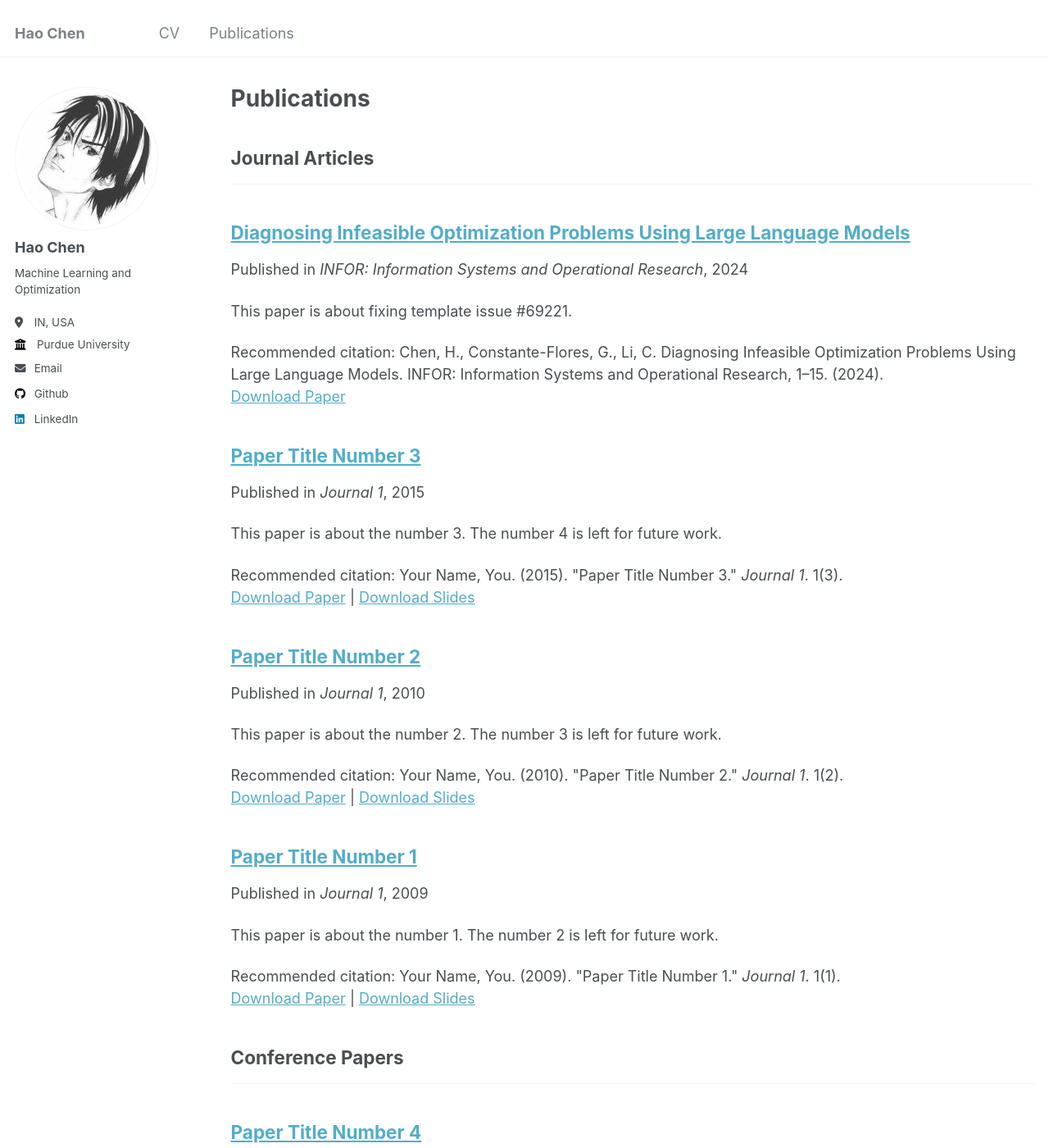
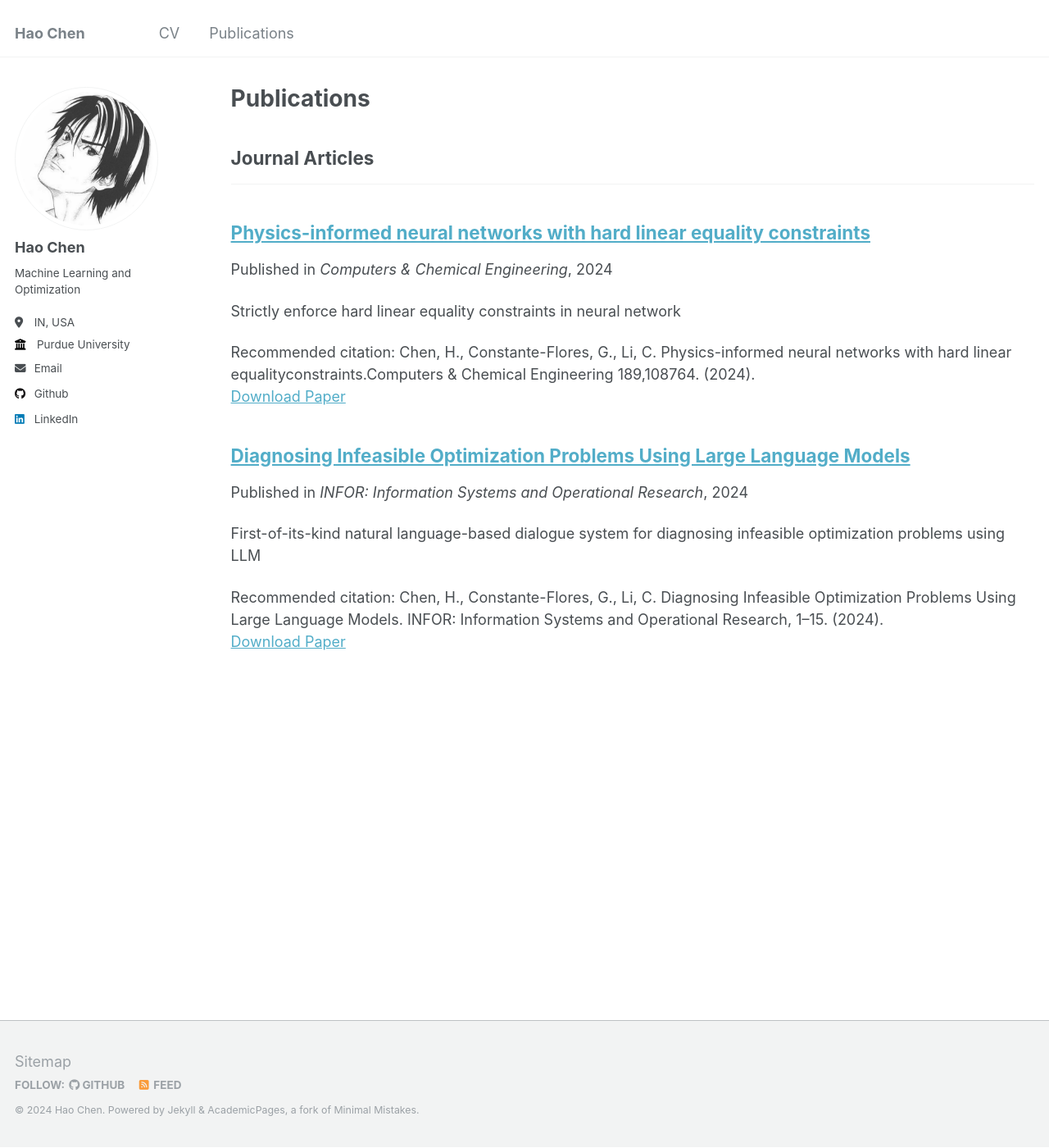
Before and after one commit to GeraltSHEN/Gin-Hao-Chen, a Jekyll site: the page built from _pages/publications.html, in a window 1280 px wide and 1400 px high. Shown: the whole window at 82% size. Built offline with Jekyll 4.4.1, drawn with Linux system fonts in a browser that asks for light colours; some of the changed text lies outside the part shown.

Commit message:
update pub

```diff
--- a/_publications/2009-10-01-paper-title-number-1.md
+++ /dev/null
@@ -1,14 +0,0 @@
----
-title: "Paper Title Number 1"
-collection: publications
-category: manuscripts
-permalink: /publication/2009-10-01-paper-title-number-1
-excerpt: 'This paper is about the number 1. The number 2 is left for future work.'
-date: 2009-10-01
-venue: 'Journal 1'
-slidesurl: 'http://academicpages.github.io/files/slides1.pdf'
-paperurl: 'http://academicpages.github.io/files/paper1.pdf'
-citation: 'Your Name, You. (2009). &quot;Paper Title Number 1.&quot; <i>Journal 1</i>. 1(1).'
----
-
-The contents above will be part of a list of publications, if the user clicks the link for the publication than the contents of section will be rendered as a full page, allowing you to provide more information about the paper for the reader. When publications are displayed as a single page, the contents of the above "citation" field will automatically be included below this section in a smaller font.
--- a/_publications/2010-10-01-paper-title-number-2.md
+++ /dev/null
@@ -1,14 +0,0 @@
----
-title: "Paper Title Number 2"
-collection: publications
-category: manuscripts
-permalink: /publication/2010-10-01-paper-title-number-2
-excerpt: 'This paper is about the number 2. The number 3 is left for future work.'
-date: 2010-10-01
-venue: 'Journal 1'
-slidesurl: 'http://academicpages.github.io/files/slides2.pdf'
-paperurl: 'http://academicpages.github.io/files/paper2.pdf'
-citation: 'Your Name, You. (2010). &quot;Paper Title Number 2.&quot; <i>Journal 1</i>. 1(2).'
----
-
-The contents above will be part of a list of publications, if the user clicks the link for the publication than the contents of section will be rendered as a full page, allowing you to provide more information about the paper for the reader. When publications are displayed as a single page, the contents of the above "citation" field will automatically be included below this section in a smaller font.
--- a/_publications/2015-10-01-paper-title-number-3.md
+++ /dev/null
@@ -1,14 +0,0 @@
----
-title: "Paper Title Number 3"
-collection: publications
-category: manuscripts
-permalink: /publication/2015-10-01-paper-title-number-3
-excerpt: 'This paper is about the number 3. The number 4 is left for future work.'
-date: 2015-10-01
-venue: 'Journal 1'
-slidesurl: 'http://academicpages.github.io/files/slides3.pdf'
-paperurl: 'http://academicpages.github.io/files/paper3.pdf'
-citation: 'Your Name, You. (2015). &quot;Paper Title Number 3.&quot; <i>Journal 1</i>. 1(3).'
----
-
-The contents above will be part of a list of publications, if the user clicks the link for the publication than the contents of section will be rendered as a full page, allowing you to provide more information about the paper for the reader. When publications are displayed as a single page, the contents of the above "citation" field will automatically be included below this section in a smaller font.
--- /dev/null
+++ b/_publications/2024KKThPINN.md
@@ -0,0 +1,14 @@
+---
+title: "Physics-informed neural networks with hard linear equality constraints"
+collection: publications
+category: manuscripts
+#permalink: /publication/2024-02-17-paper-title-number-4
+excerpt: 'Strictly enforce hard linear equality constraints in neural network'
+date: 2024-10-01
+venue: 'Computers & Chemical Engineering'
+paperurl: 'https://www.sciencedirect.com/science/article/abs/pii/S0098135424001820'
+#slidesurl: 'http://academicpages.github.io/files/slides3.pdf'
+citation: 'Chen, H., Constante-Flores, G., Li, C. Physics-informed neural networks with hard linear equalityconstraints.Computers & Chemical Engineering 189,108764. (2024).'
+---
+
+The contents above will be part of a list of publications, if the user clicks the link for the publication than the contents of section will be rendered as a full page, allowing you to provide more information about the paper for the reader. When publications are displayed as a single page, the contents of the above "citation" field will automatically be included below this section in a smaller font.
--- a/_publications/2024publications.md
+++ b/_publications/2024OptiChat.md
@@ -1,19 +1,9 @@
 ---
-title: "Physics-informed neural networks with hard linear equality constraints"
-collection: publications
-category: manuscripts
-permalink: /publication/2024-02-17-paper-title-number-4
-excerpt: 'This paper is about fixing template issue #693.'
-date: 2024-10-01
-venue: 'Computers & Chemical Engineering'
-paperurl: 'https://www.sciencedirect.com/science/article/abs/pii/S0098135424001820'
-citation: 'Chen, H., Constante-Flores, G., Li, C. Physics-informed neural networks with hard linear equalityconstraints.Computers & Chemical Engineering 189,108764. (2024).'
-
 title: "Diagnosing Infeasible Optimization Problems Using Large Language Models"
 collection: publications
 category: manuscripts
-permalink: /publication/2024-02-17-paper-title-number-4
-excerpt: 'This paper is about fixing template issue #69221.'
+#permalink: /publication/2024-02-17-paper-title-number-4
+excerpt: 'First-of-its-kind natural language-based dialogue system for diagnosing infeasible optimization problems using LLM'
 date: 2024-08-03
 venue: 'INFOR: Information Systems and Operational Research'
 paperurl: 'https://www.tandfonline.com/doi/abs/10.1080/03155986.2024.2385189'
```
Also changed, not shown: _publications/2024-02-17-paper-title-number-4.md (deleted, +0 -13 lines).
